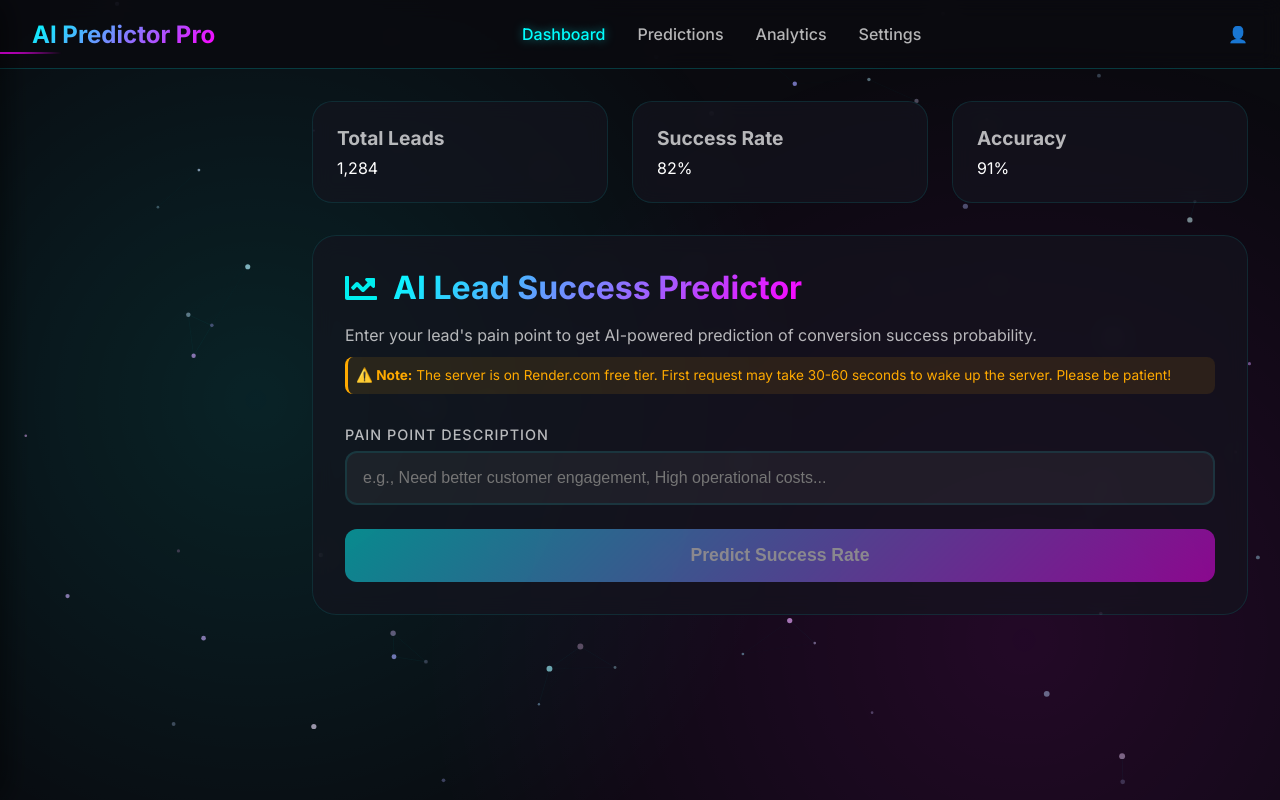
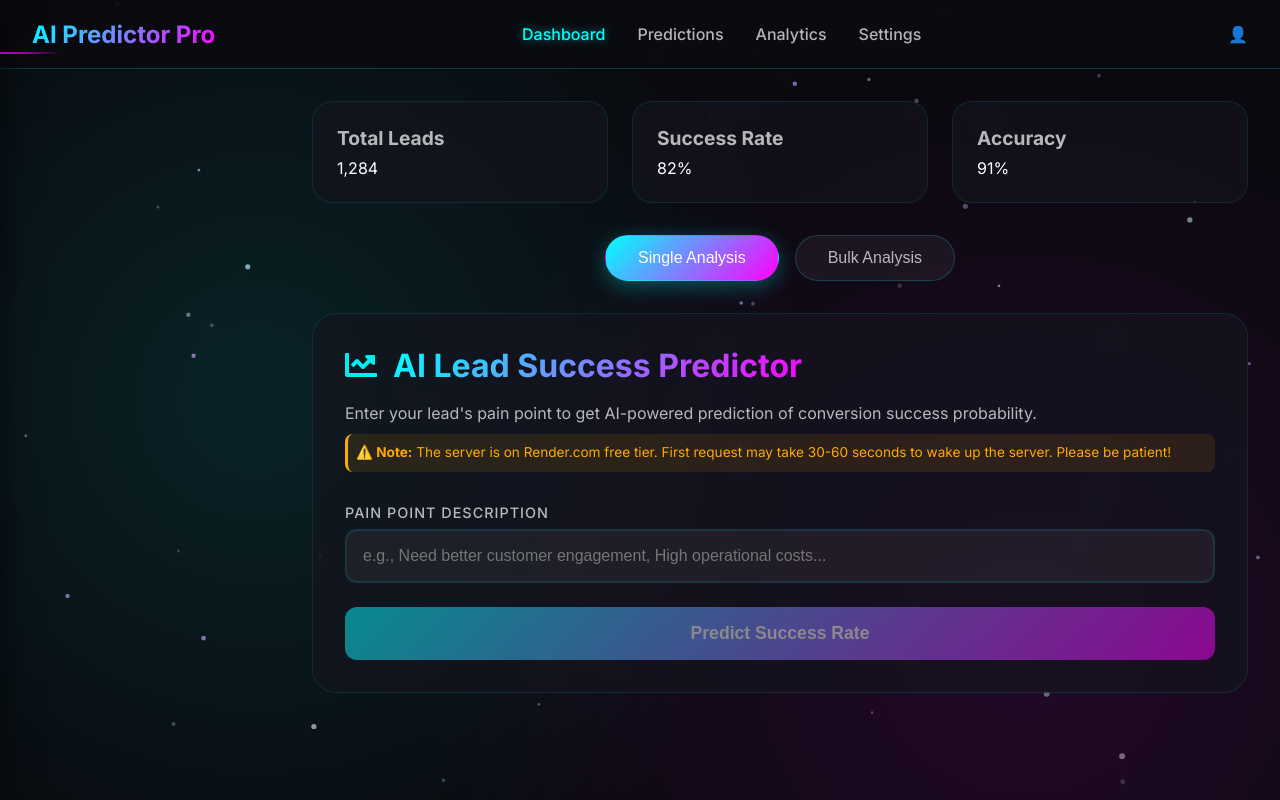
Before and after one commit to kiruba11k/predictive-model, a React (Create React App) app in the folder frontend/: page / in a window 1280 px wide. Built offline with nearby package versions, Linux system fonts and the light colour scheme.

Commit message:
Update App.js

```diff
--- a/frontend/src/App.js
+++ b/frontend/src/App.js
@@ -3,12 +3,14 @@ import Navbar from "./components/Navbar";
 import Sidebar from "./components/Sidebar";
 import Predictor from "./components/Predictor";
 import Dashboard from "./components/Dashboard";
+import BulkAnalyzer from "./components/BulkAnalyzer";
 import Particles from "./components/Particles";
 import "./App.css";
 
 export default function App() {
   const [sidebarOpen, setSidebarOpen] = useState(false);
   const [scrolled, setScrolled] = useState(false);
+  const [activeTab, setActiveTab] = useState('single'); // 'single' or 'bulk'
 
   useEffect(() => {
     const handleScroll = () => {
@@ -26,7 +28,23 @@ export default function App() {
       <main className={`main ${sidebarOpen ? "sidebar-active" : ""}`}>
         <div className="content-wrapper">
           <Dashboard />
-          <Predictor />
+
+          <div className="analyzer-tabs">
+            <button
+              className={`analyzer-tab ${activeTab === 'single' ? 'active' : ''}`}
+              onClick={() => setActiveTab('single')}
+            >
+              Single Analysis
+            </button>
+            <button
+              className={`analyzer-tab ${activeTab === 'bulk' ? 'active' : ''}`}
+              onClick={() => setActiveTab('bulk')}
+            >
+              Bulk Analysis
+            </button>
+          </div>
+
+          {activeTab === 'single' ? <Predictor /> : <BulkAnalyzer />}
         </div>
       </main>
     </div>
```
